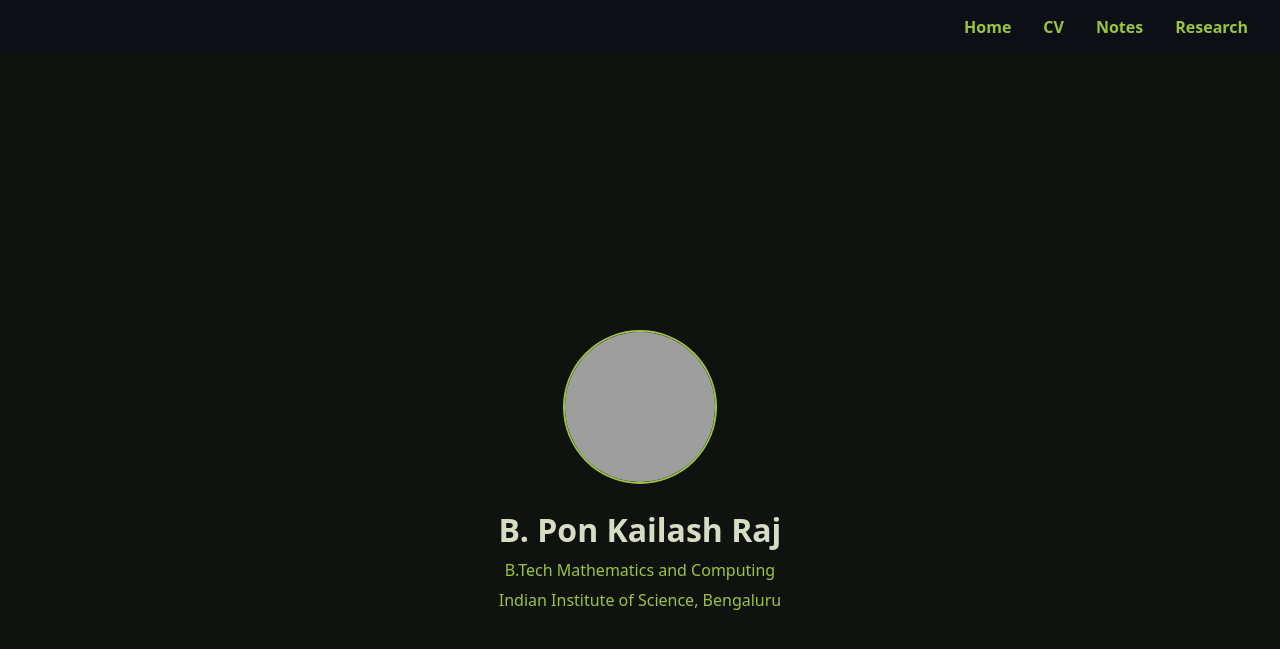
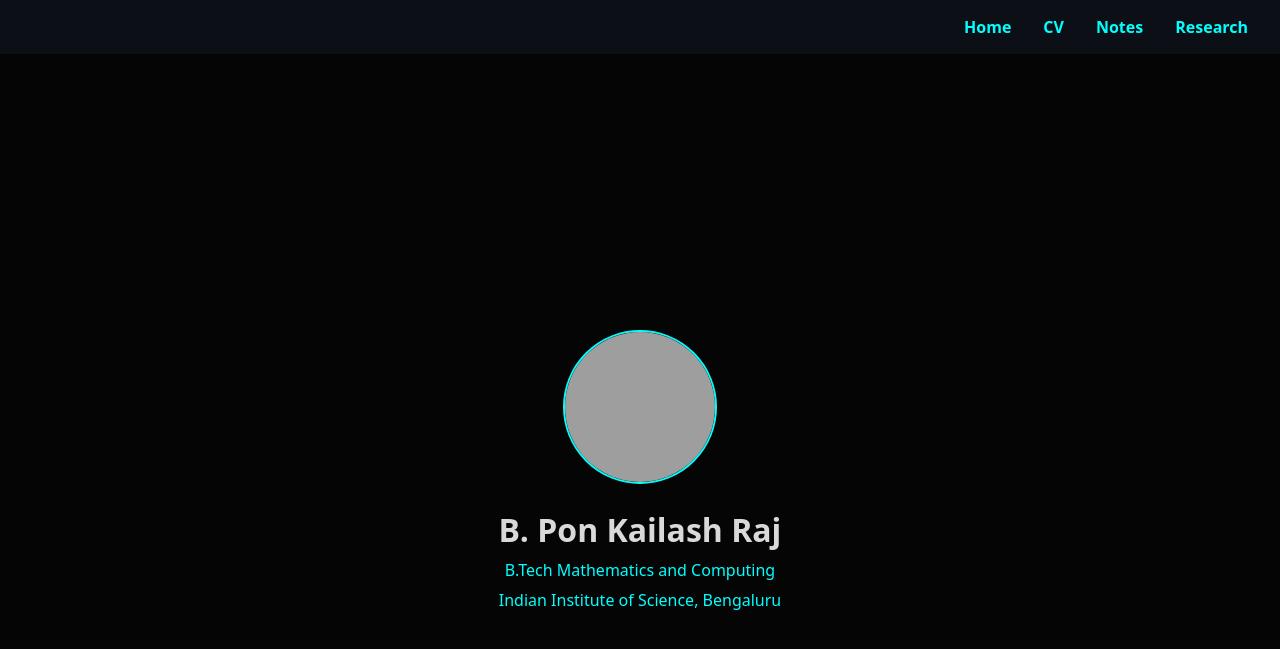
Before and after one commit to PONKAILASHRAJ/pk, a Jekyll site: the page index.html, which Jekyll copies as it is, in a window 1280 px wide. Shown: the top 649 px of the page. Built offline with Jekyll 4.4.1, drawn with Linux system fonts in a browser that asks for light colours; grey boxes are pictures that could not be loaded.

Commit message:
index.html

```diff
--- a/index.html
+++ b/index.html
@@ -6,10 +6,10 @@
   <title>B. Pon Kailash Raj</title>
   <style>
   :root {
-    --bg: #10120F;
-    --text: #D7DDC4;
-    --accent: #9BC53D;
-    --highlight: #B3FFB3;
+    --bg: #050505;
+    --text: #D9D9D9;
+    --accent: #00FFFF;
+    --highlight: #FF00FF;
   }
 
     body {
```
